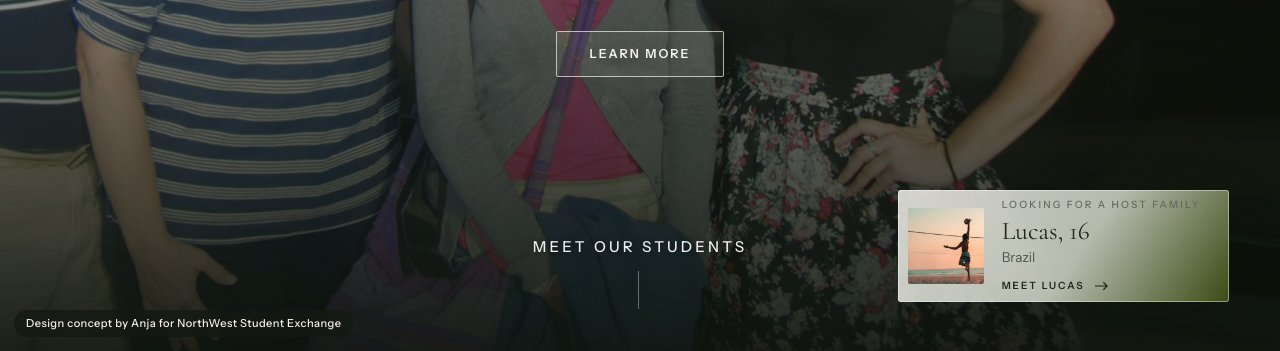
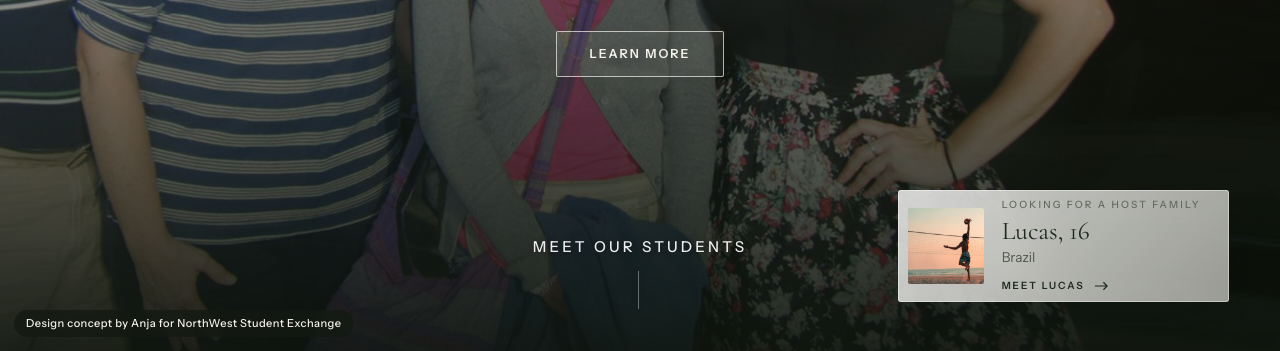
Before and after one commit to anjagregoran/nwse-homepage-concept, a plain HTML site: page index.html in a window 1280 px wide. Shown: the part 449-800 px from the top of the page. Drawn offline with nearby package versions, Linux system fonts and the light colour scheme; a web font is replaced by a local one.

Commit message:
Lucas card: plain frosted glass, no green
Co-Authored-By: Claude Opus 5.5 <noreply@anthropic.com>

```diff
--- a/index.html
+++ b/index.html
@@ -748,9 +748,9 @@
   .signoff p { font-size: clamp(2.1rem, 4.6vw, 4.1rem); }
   footer { padding-top: 48px; padding-bottom: 24px; }
   .foot-bottom { margin-top: 32px; }
-  /* v56: the Lucas card frosted glass, with a soft wash of NWSE's green */
+  /* v63: the Lucas card plain frosted glass, no green (her pick); a soft white-to-clear sheen instead */
   body.home .top .teaser {
-    background: linear-gradient(125deg, rgba(250,249,243,.82) 0%, rgba(241,245,231,.74) 55%, rgba(127,162,36,.40) 100%);
+    background: linear-gradient(135deg, rgba(255,255,255,.80) 0%, rgba(252,251,247,.70) 50%, rgba(248,246,240,.60) 100%);
     -webkit-backdrop-filter: blur(22px) saturate(1.35); backdrop-filter: blur(22px) saturate(1.35);
     box-shadow: inset 0 0 0 1px rgba(255,255,255,.42), 0 24px 60px rgba(10,14,9,.24);
   }
```
